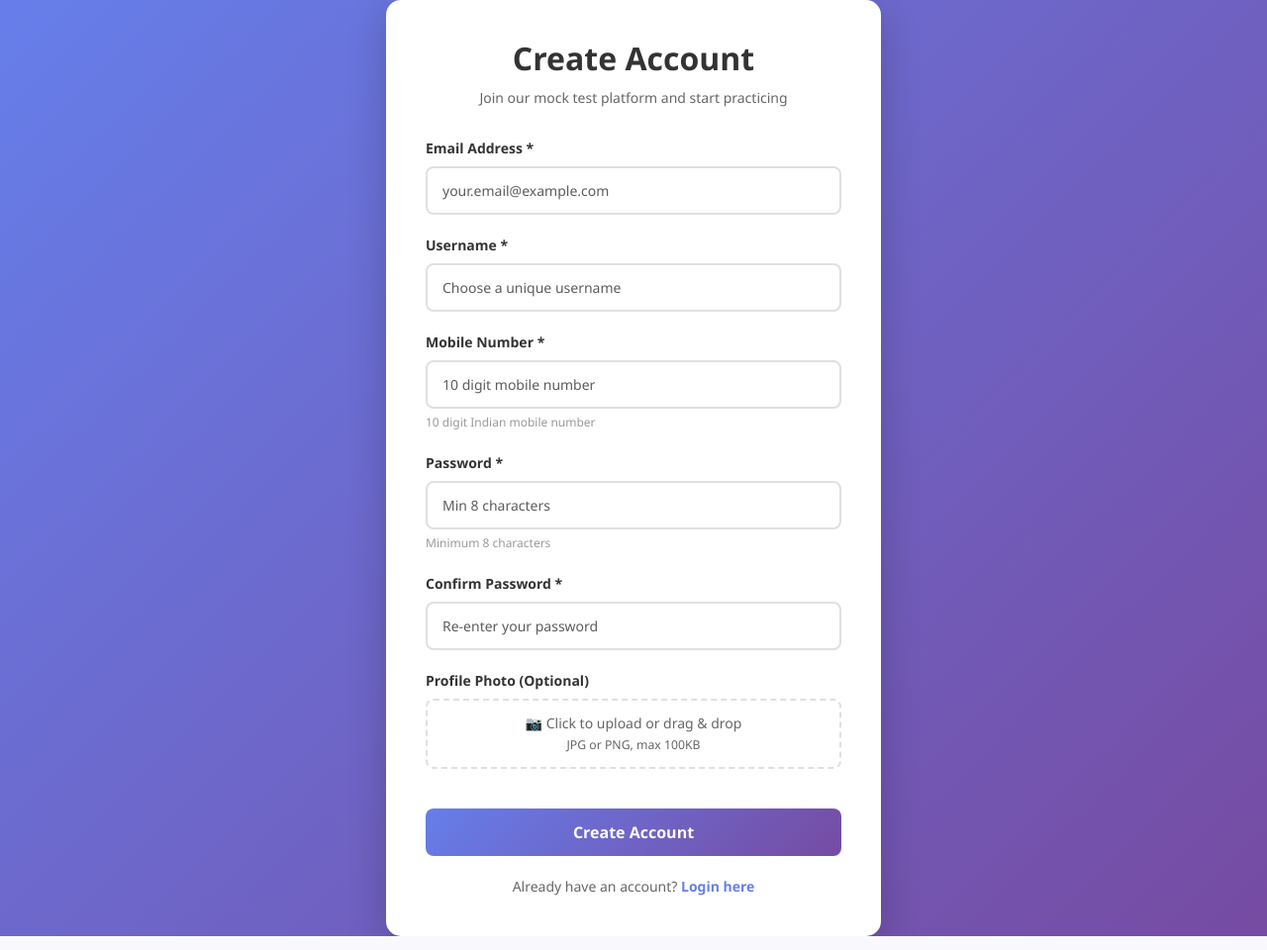
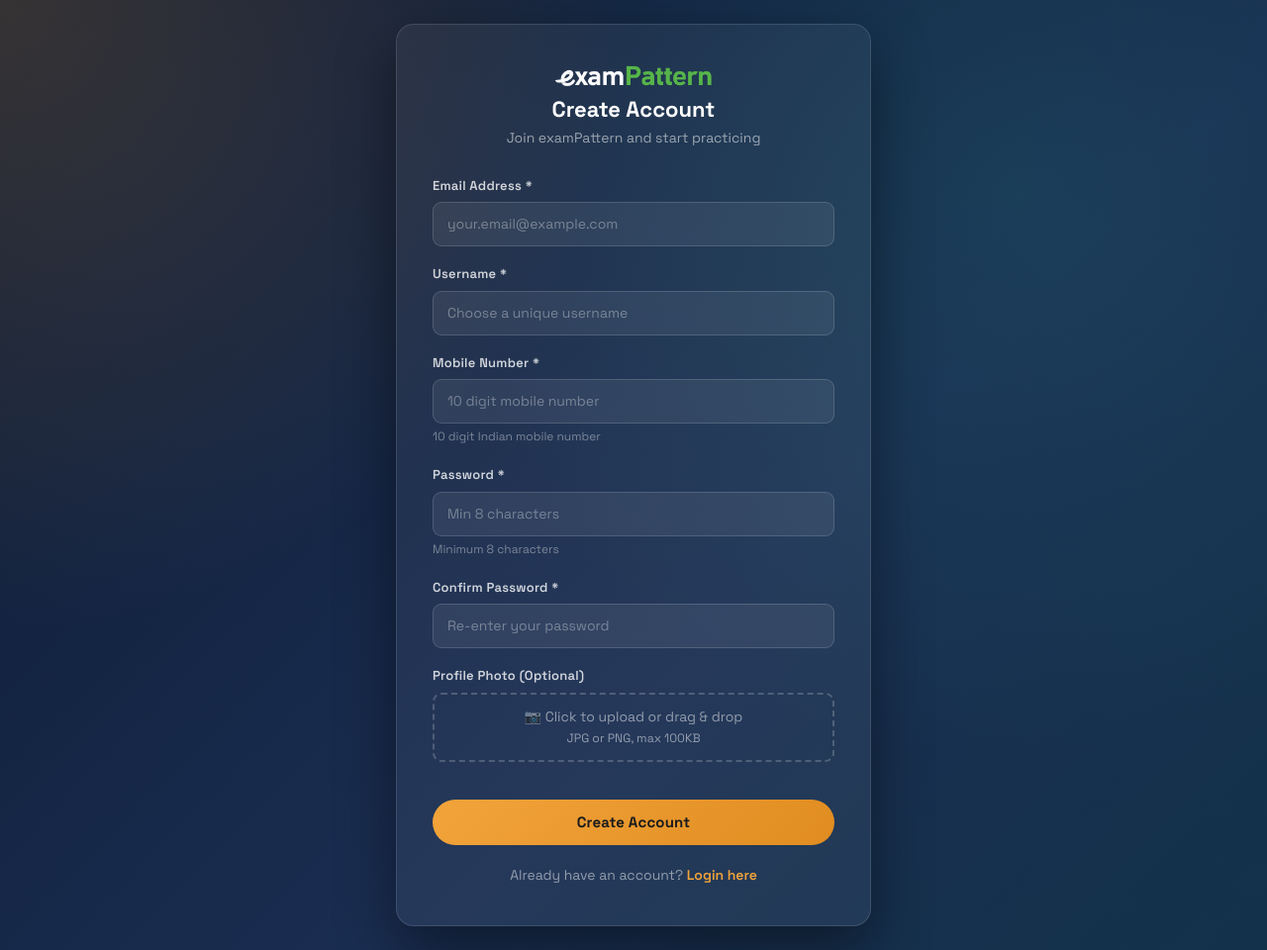
Before and after one commit to prathibhasolutions/examPattern, a Django app: page /accounts/register/ in a window 1280 px wide. Shown: the whole page at 99% size. Run offline with Django 5.2, Linux system fonts and the light colour scheme; some libraries are stand-ins or nearby versions.

Commit message:
login register css changed

```diff
--- a/templates/accounts/register.html
+++ b/templates/accounts/register.html
@@ -1,174 +1,175 @@
+{% load static %}
 <!DOCTYPE html>
 <html lang="en">
 <head>
     <meta charset="UTF-8">
     <meta name="viewport" content="width=device-width, initial-scale=1.0">
-    <title>Register - Mock Test App</title>
+    <title>Register - examPattern</title>
     <link href="https://cdn.jsdelivr.net/npm/bootstrap@5.3.0/dist/css/bootstrap.min.css" rel="stylesheet">
+    <link href="https://fonts.googleapis.com/css2?family=Space+Grotesk:wght@400;500;600;700&display=swap" rel="stylesheet">
+    <link rel="stylesheet" href="https://cdnjs.cloudflare.com/ajax/libs/font-awesome/6.4.0/css/all.min.css">
     <style>
+        *, *::before, *::after { box-sizing: border-box; }
         body {
-            background: linear-gradient(135deg, #667eea 0%, #764ba2 100%);
+            background: radial-gradient(circle at top left, rgba(242,164,59,0.18), transparent 40%),
+                        radial-gradient(circle at 80% 20%, rgba(31,122,122,0.22), transparent 45%),
+                        linear-gradient(135deg, #0d1a32 0%, #1a2e52 60%, #13324a 100%);
             min-height: 100vh;
             display: flex;
             align-items: center;
             justify-content: center;
-            font-family: 'Segoe UI', Tahoma, Geneva, Verdana, sans-serif;
+            font-family: 'Space Grotesk', sans-serif;
+            padding: 24px 16px;
         }
         .registration-container {
-            background: white;
-            border-radius: 15px;
-            box-shadow: 0 10px 40px rgba(0, 0, 0, 0.2);
-            padding: 40px;
-            max-width: 500px;
+            background: rgba(255,255,255,0.05);
+            border: 1px solid rgba(255,255,255,0.12);
+            border-radius: 18px;
+            box-shadow: 0 24px 60px rgba(0,0,0,0.45);
+            padding: 40px 36px;
+            max-width: 480px;
             width: 100%;
+            margin: auto;
+        }
+        .registration-logo {
+            display: block;
+            margin: 0 auto 8px;
+            width: clamp(110px, 40%, 160px);
+            height: auto;
         }
         .registration-header {
             text-align: center;
-            margin-bottom: 30px;
+            margin-bottom: 28px;
         }
         .registration-header h2 {
-            color: #333;
+            color: #ffffff;
             font-weight: 700;
-            margin-bottom: 10px;
+            font-size: 22px;
+            margin-bottom: 6px;
         }
         .registration-header p {
-            color: #666;
+            color: rgba(255,255,255,0.55);
             font-size: 14px;
+            margin: 0;
         }
-        .form-group {
-            margin-bottom: 20px;
-        }
+        .form-group { margin-bottom: 18px; }
         .form-label {
-            color: #333;
+            color: rgba(255,255,255,0.8);
             font-weight: 600;
-            margin-bottom: 8px;
+            margin-bottom: 7px;
             display: block;
-            font-size: 14px;
+            font-size: 13px;
+            letter-spacing: 0.02em;
         }
         .form-control {
-            border: 2px solid #e0e0e0;
-            border-radius: 8px;
-            padding: 12px 15px;
+            background: rgba(255,255,255,0.07);
+            border: 1.5px solid rgba(255,255,255,0.15);
+            border-radius: 9px;
+            padding: 11px 14px;
             font-size: 14px;
-            transition: all 0.3s ease;
+            color: #ffffff;
+            font-family: 'Space Grotesk', sans-serif;
+            transition: border-color 0.2s, box-shadow 0.2s;
         }
+        .form-control::placeholder { color: rgba(255,255,255,0.35); }
         .form-control:focus {
-            border-color: #667eea;
-            box-shadow: 0 0 0 0.2rem rgba(102, 126, 234, 0.25);
+            background: rgba(255,255,255,0.1);
+            border-color: #f2a43b;
+            box-shadow: 0 0 0 3px rgba(242,164,59,0.18);
+            color: #ffffff;
+            outline: none;
         }
-        .form-text {
-            font-size: 12px;
-            color: #999;
-            margin-top: 5px;
-        }
+        .form-text { font-size: 12px; color: rgba(255,255,255,0.4); margin-top: 4px; }
         .availability-check {
             font-size: 12px;
             margin-top: 5px;
-            padding: 8px;
-            border-radius: 5px;
+            padding: 7px 10px;
+            border-radius: 6px;
             display: none;
         }
         .availability-check.available {
-            background-color: #d4edda;
-            color: #155724;
-            border: 1px solid #c3e6cb;
+            background: rgba(25,135,84,0.18);
+            color: #75d19a;
+            border: 1px solid rgba(25,135,84,0.3);
             display: block;
         }
         .availability-check.taken {
-            background-color: #f8d7da;
-            color: #721c24;
-            border: 1px solid #f5c6cb;
+            background: rgba(220,53,69,0.18);
+            color: #f8a0aa;
+            border: 1px solid rgba(220,53,69,0.3);
             display: block;
         }
-        .file-input-wrapper {
-            position: relative;
-        }
+        .file-input-wrapper { position: relative; }
         .file-input-label {
             display: block;
             width: 100%;
             padding: 12px 15px;
-            border: 2px dashed #e0e0e0;
-            border-radius: 8px;
+            border: 2px dashed rgba(255,255,255,0.2);
+            border-radius: 9px;
             text-align: center;
             cursor: pointer;
-            transition: all 0.3s ease;
-            color: #666;
+            transition: all 0.2s ease;
+            color: rgba(255,255,255,0.5);
             font-size: 14px;
         }
         .file-input-label:hover {
-            border-color: #667eea;
-            background-color: #f9f9f9;
+            border-color: #f2a43b;
+            background: rgba(242,164,59,0.06);
+            color: rgba(255,255,255,0.8);
         }
-        .form-control[type="file"] {
-            display: none;
-        }
-        .file-name {
-            margin-top: 8px;
-            font-size: 12px;
-            color: #667eea;
-        }
+        .form-control[type="file"] { display: none; }
+        .file-name { margin-top: 6px; font-size: 12px; color: #f2a43b; }
         .btn-register {
             width: 100%;
             padding: 12px;
-            background: linear-gradient(135deg, #667eea 0%, #764ba2 100%);
+            background: linear-gradient(135deg, #f2a43b 0%, #e08c20 100%);
             border: none;
-            color: white;
-            font-weight: 600;
-            border-radius: 8px;
-            font-size: 16px;
+            color: #1b1b1b;
+            font-weight: 700;
+            border-radius: 999px;
+            font-size: 15px;
+            font-family: 'Space Grotesk', sans-serif;
             cursor: pointer;
-            transition: all 0.3s ease;
+            transition: all 0.2s ease;
             margin-top: 20px;
+            letter-spacing: 0.01em;
         }
         .btn-register:hover {
             transform: translateY(-2px);
-            box-shadow: 0 10px 25px rgba(102, 126, 234, 0.4);
+            box-shadow: 0 10px 28px rgba(242,164,59,0.38);
+            color: #1b1b1b;
         }
-        .btn-register:active {
-            transform: translateY(0);
-        }
+        .btn-register:active { transform: translateY(0); }
         .login-link {
             text-align: center;
             margin-top: 20px;
-            color: #666;
+            color: rgba(255,255,255,0.5);
             font-size: 14px;
         }
         .login-link a {
-            color: #667eea;
+            color: #f2a43b;
             text-decoration: none;
             font-weight: 600;
         }
-        .login-link a:hover {
-            text-decoration: underline;
-        }
+        .login-link a:hover { text-decoration: underline; }
         .alert {
             border-radius: 8px;
             border: none;
-            margin-bottom: 20px;
+            margin-bottom: 16px;
+            font-size: 13px;
         }
-        .alert-danger {
-            background-color: #f8d7da;
-            color: #721c24;
-        }
-        .alert-success {
-            background-color: #d4edda;
-            color: #155724;
-        }
-        .spinner-border {
-            width: 20px;
-            height: 20px;
-            border-width: 2px;
-        }
-        .field-error {
-            border-color: #dc3545 !important;
-        }
+        .alert-danger { background: rgba(220,53,69,0.18); color: #f8a0aa; border: 1px solid rgba(220,53,69,0.3); }
+        .alert-success { background: rgba(25,135,84,0.18); color: #75d19a; border: 1px solid rgba(25,135,84,0.3); }
+        .spinner-border { width: 18px; height: 18px; border-width: 2px; }
+        .field-error { border-color: #dc3545 !important; }
     </style>
 </head>
 <body>
     <div class="registration-container">
         <div class="registration-header">
+            <img src="{% static 'examPattern.png' %}" alt="examPattern" class="registration-logo">
             <h2>Create Account</h2>
-            <p>Join our mock test platform and start practicing</p>
+            <p>Join examPattern and start practicing</p>
         </div>
 
         {% if messages %}
```
Also changed, not shown: templates/accounts/login.html (+84 -73 lines).
